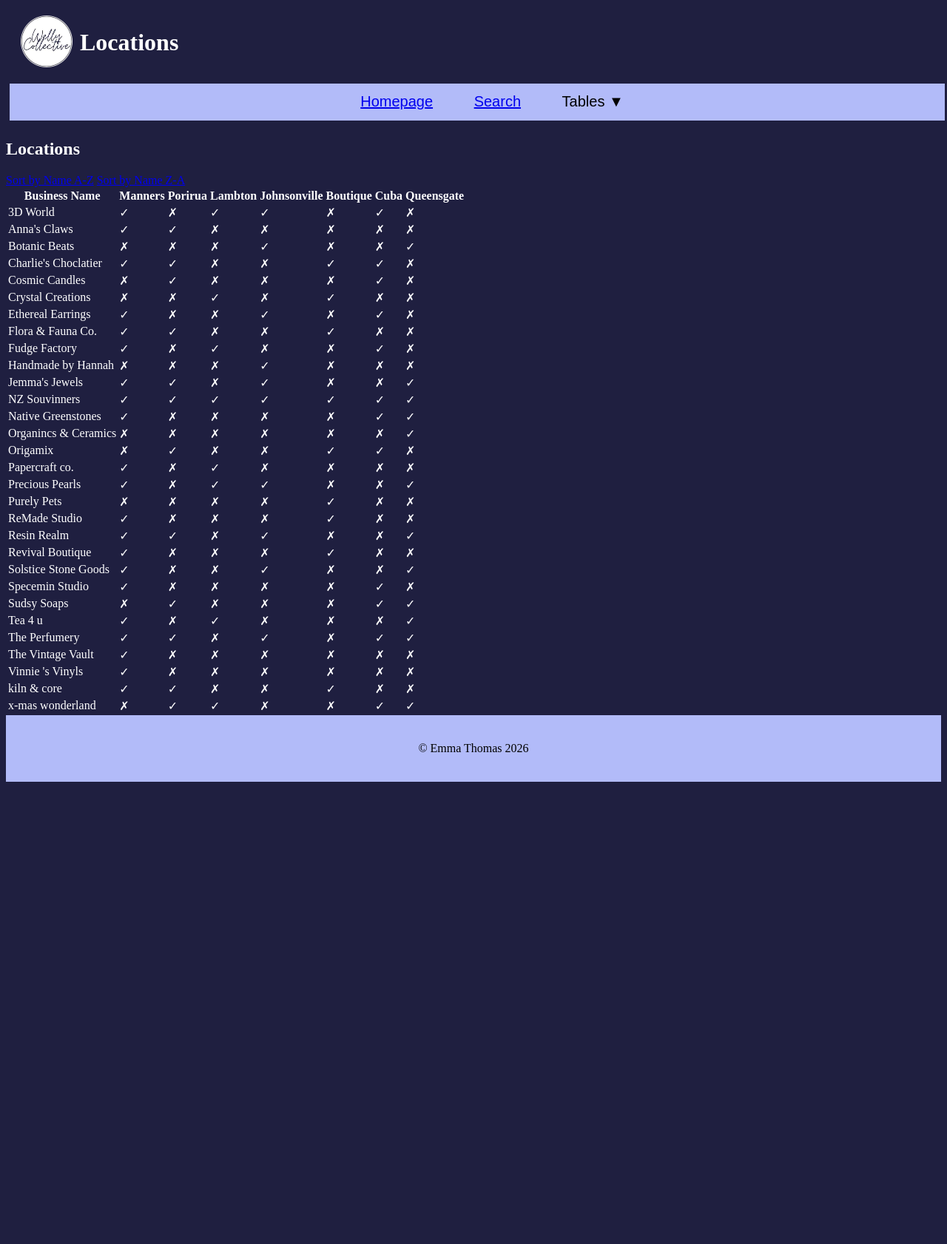
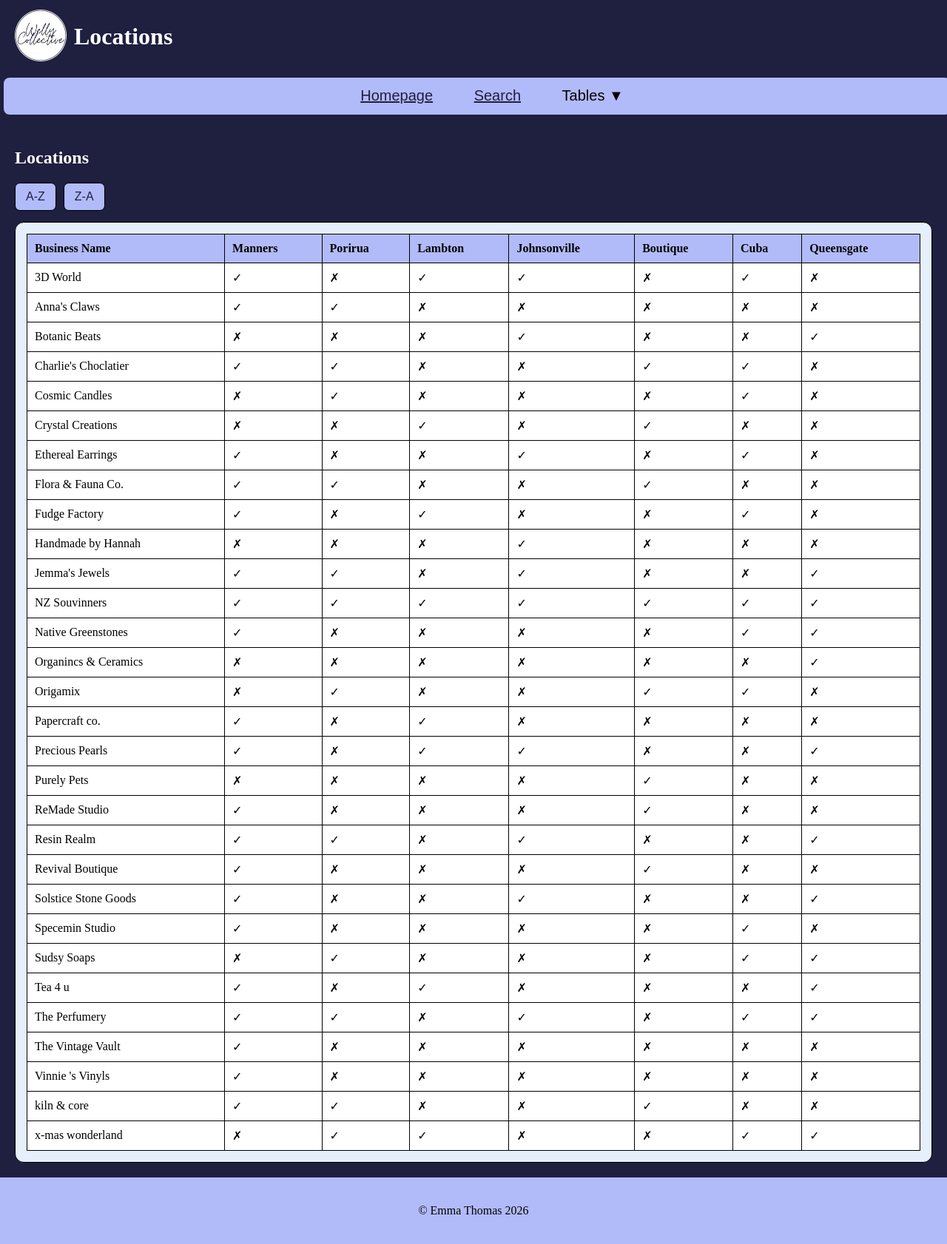
Before and after one commit to thomasem1369/12CSP_Flask, a Flask app: page /locations_table in a window 1280 px wide. Shown: the whole page at 74% size. Before the commit the page ends 1057 px from the top, so only its background shows below. Run offline with Flask 3, Linux system fonts and the light colour scheme; data comes from the database, SQL or seed files in the repository.

Commit message:
Website Styling

```diff
--- a/static/css/style.css
+++ b/static/css/style.css
@@ -8,6 +8,7 @@ body {
     position: relative;
     display: flex;
     flex-direction: column;
+    margin: 0;
 }
 
 /* Header Section Styles */
@@ -39,7 +40,6 @@ main {
     flex: 1;
 }
 
-
 /* Nav Bar Styles */
 
 .nav_class {
@@ -50,6 +50,7 @@ main {
     height: 50px;
     width: 100%;
     background-color: #b2bbf9;
+    border-radius: 8px;
 }
 
 .nav_class > ul {
@@ -68,6 +69,7 @@ main {
 
 .nav_class > ul >li:hover {
     background-color: #ffffff;
+    border-radius: 6px;
 }
 
 ul.sub-menu{
@@ -79,6 +81,7 @@ ul.sub-menu{
     margin-left: -25px;
     padding-top: 5px;
     opacity: 0;
+    border-radius: 6px;
 }
 
 ul.sub-menu li{
@@ -96,6 +99,15 @@ ul.sub-menu li:hover {
     background-color: #444444;
 }
 
+a, a:visited {
+    color: #1f1f40
+}
+
+a:hover {
+    color: #1f1f40;
+    text-decoration: none;
+}
+
 /* Homepage Section Styles */
 
 .homepage {
@@ -108,6 +120,7 @@ ul.sub-menu li:hover {
     color: #000000;
     text-align: center;
     border: 1px solid #000000;
+    border-radius: 8px;
 }
 
 .homepage > h2{
@@ -150,6 +163,7 @@ ul.sub-menu li:hover {
     border: 1px solid #000000;
     background-color: #ffffff;
     color: #000000;
+    border-radius: 7px 0 0 7px;
 }
 
 .search-button{
@@ -159,6 +173,7 @@ ul.sub-menu li:hover {
     color: #000000;
     border: none;
     cursor: pointer;
+    border-radius: 0 7px 7px 0;
 }
 
 .search-button:hover{
@@ -181,6 +196,8 @@ ul.sub-menu li:hover {
     padding: 20px;
     text-align: center;
     border: 1px solid #000000;
+    border-radius: 10px;
+    text-decoration: none;
 }
 
 .business-box:hover{
@@ -191,6 +208,103 @@ ul.sub-menu li:hover {
 .business-box h3{
     font-size: 20px;
     margin-bottom: 10px;
+}
+
+/* Information Profile Section Styles */
+.profile-page > h2 {
+    text-align: center;
+    font-size: 30px;
+    margin: 15px 0 25px;
+}
+
+.profile-section {
+    background-color: #e6f0fd;
+    color: #000000;
+    max-width: 850px;
+    margin: 0 auto 25px;
+    padding: 20px;
+    border: 1px solid #000000;
+    border-radius: 12px;
+}
+
+.profile-page table {
+    width: 100%;
+    border-collapse: collapse;
+    background-color: #ffffff;
+    color: #000000;
+}
+
+.profile-page th,
+.profile-page td {
+    border: 1px solid #000000;
+    padding: 10px;
+    text-align: left;
+}
+
+.profile-page th {
+    background-color: #b2bbf9;
+}
+
+/* Table Styles */
+.table-page {
+    padding: 20px;
+}
+
+.table-controls {
+    display: flex;
+    justify-content: flex-start;
+    gap: 10px;
+    margin-bottom: 15px;
+}
+
+.sort-button {
+    display: inline-block;
+    background-color: #b2bbf9;
+    color: #1f1f40;
+    padding: 9px 14px;
+    border: 1px solid #000000;
+    border-radius: 7px;
+    text-decoration: none;
+    font-family: sans-serif;
+}
+
+.sort-button:visited {
+    color: #1f1f40;
+}
+
+.sort-button:hover {
+    background-color: #ffffff;
+    color: #1f1f40;
+}
+
+.table-container {
+    overflow-x: auto;
+    background-color: #e6f0fd;
+    padding: 15px;
+    border: 1px solid #000000;
+    border-radius: 12px;
+}
+
+.table-container table {
+    width: 100%;
+    border-collapse: collapse;
+    background-color: #ffffff;
+    color: #000000;
+}
+
+.table-container th,
+.table-container td {
+    border: 1px solid #000000;
+    padding: 10px;
+    text-align: left;
+}
+
+.table-container th {
+    background-color: #b2bbf9;
+}
+
+.table-container tr:hover td {
+    background-color: #e6f0fd;
 }
 
 /* Footer Section Styles */
--- a/templates/locations_table.html
+++ b/templates/locations_table.html
@@ -51,12 +51,12 @@
     </nav>
 
 
-    <main>
+    <main class="table-page">
         <h2>Locations</h2>
 
-        <div class = "sort-buttons">
-            <a href="/locations_table?sort=name" class="sort-button">Sort by Name A-Z</a>
-            <a href="/locations_table?sort=name_desc" class="sort-button">Sort by Name Z-A</a>
+        <div class = "table-controls">
+            <a href="/locations_table?sort=name" class="sort-button">A-Z</a>
+            <a href="/locations_table?sort=name_desc" class="sort-button">Z-A</a>
         </div>
 
         <div class="table-container">
@@ -67,17 +67,18 @@
                     <th>{{location['location_name']}}</th>
                     {% endfor %}
                 </tr>
-            {% for row in result %}
+                {% for row in result %}
                 <tr>
                     <td>{{row['business_name']}}</td>
                     {% for location in locations %}
                     <td>{{'✓' if location['location_name'] in row['location_names'] else '✗'}}</td>
                     {% endfor %}
                 </tr>
-            {% endfor %}
+                {% endfor %}
             </table>
         </div>
     </main>
+
     <footer>
         <p>&copy; Emma Thomas 2026</p>
     </footer>
--- a/templates/search.html
+++ b/templates/search.html
@@ -63,7 +63,7 @@
 
         <form method="get" action="/search">
 
-        <span class="material-symbols-outlined">search</span>
+        <span class="material-symbols-outlined"></span>
 
         <input class="search-input" name="search" type="search" placeholder="Search Business">
 
```
Also changed, not shown: templates/business_table.html (+5 -7 lines).
